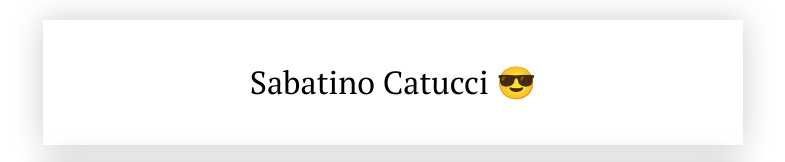
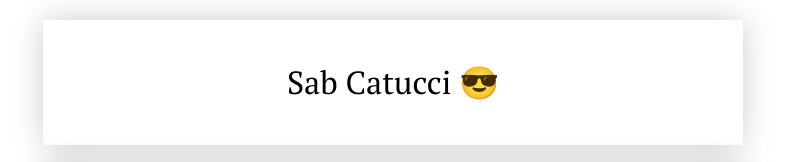
Before and after one commit to SC-GitHubster/profile, a plain HTML site: page index.html in a window 1280 px wide. Shown: the top 162 px of the page, without its empty margins (247-1032 px from the left). Drawn offline with Linux system fonts and the light colour scheme.

Commit message:
Update name

```diff
--- a/index.html
+++ b/index.html
@@ -14,7 +14,7 @@
   <body>
     <div class="container">
     <div class="card-white">
-     <h1>Sabatino Catucci 😎</h1>
+     <h1>Sab Catucci 😎</h1>
     </div>
 
     <div class="card-white">
```
